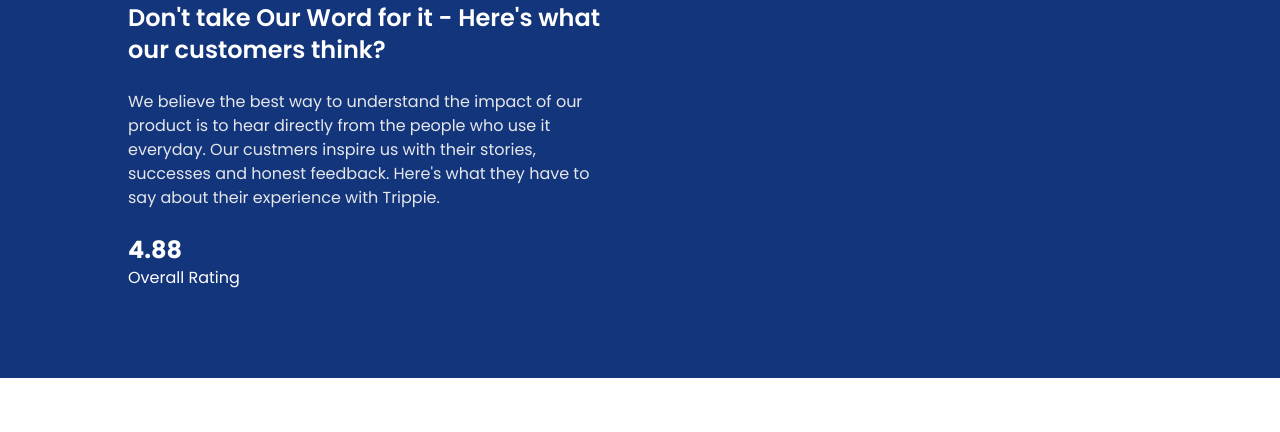
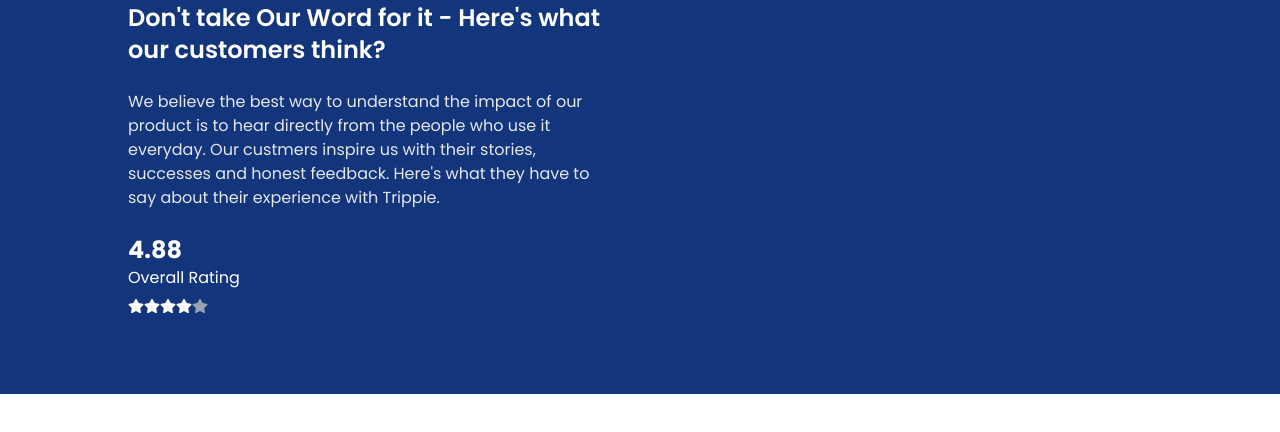
Before and after one commit to DenzelMswazi/travel_yt, a Next.js app: page / in a window 1280 px wide. Shown: the part 3060-3492 px from the top of the page. Built offline with nearby package versions, Linux system fonts and the light colour scheme.

Commit message:
feat: duplicate the stars

```diff
--- a/components/Home/Reviews/Review.tsx
+++ b/components/Home/Reviews/Review.tsx
@@ -1,4 +1,5 @@
 import React from 'react'
+import { FaStar } from 'react-icons/fa';
 
 const Review = () => {
   return (
@@ -13,7 +14,13 @@
             <div>
               <p className='text-2xl font-bold text-white'>4.88</p>
               <p className='text-white mb-2'>Overall Rating</p>
-              <div className='flex items-center'></div>
+              <div className='flex items-center'>
+                <FaStar className='text-white'/>
+                <FaStar className='text-white'/>
+                <FaStar className='text-white'/>
+                <FaStar className='text-white'/>
+                <FaStar className='text-gray-400'/>
+              </div>
             </div>
           </div>
         </div>
```
